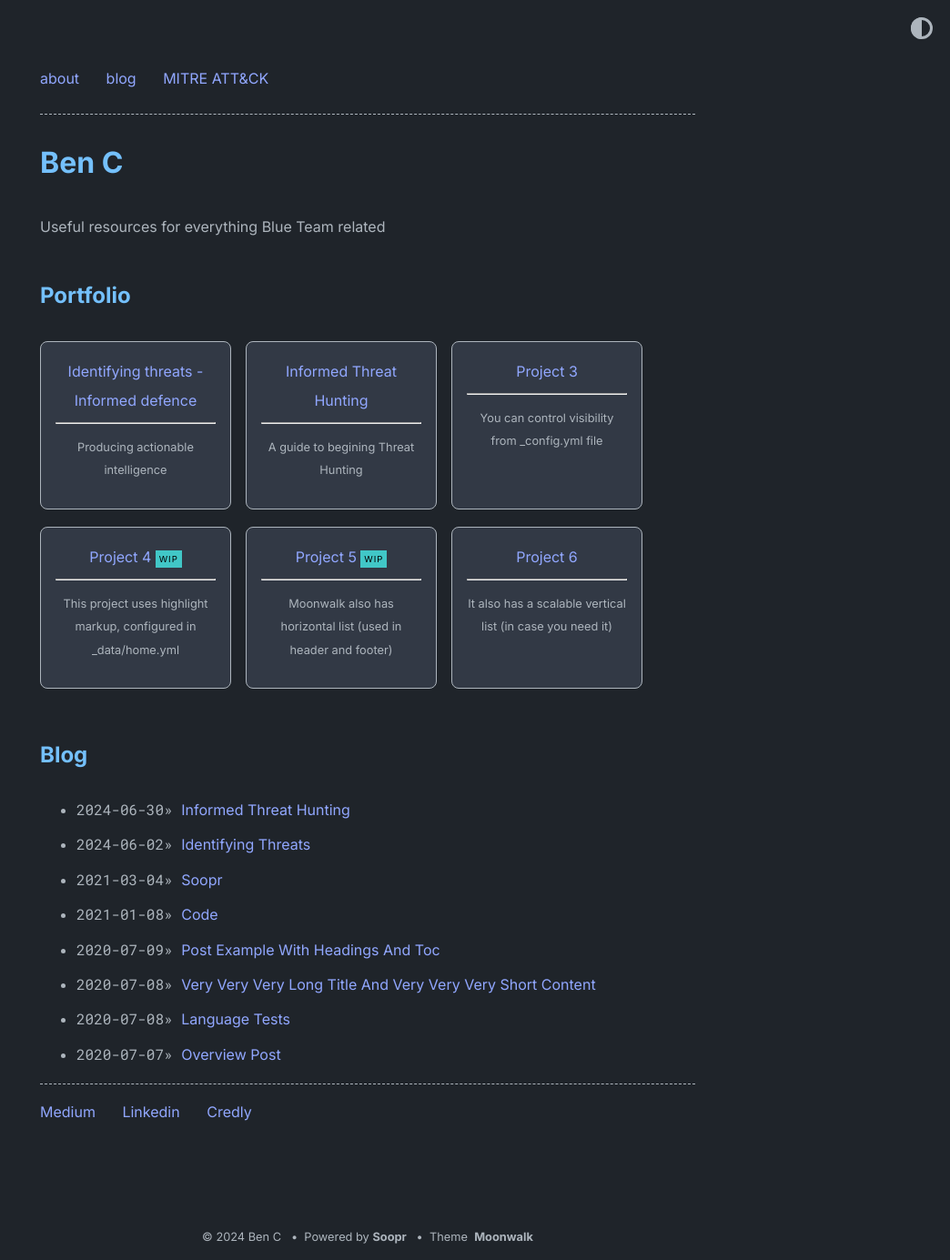
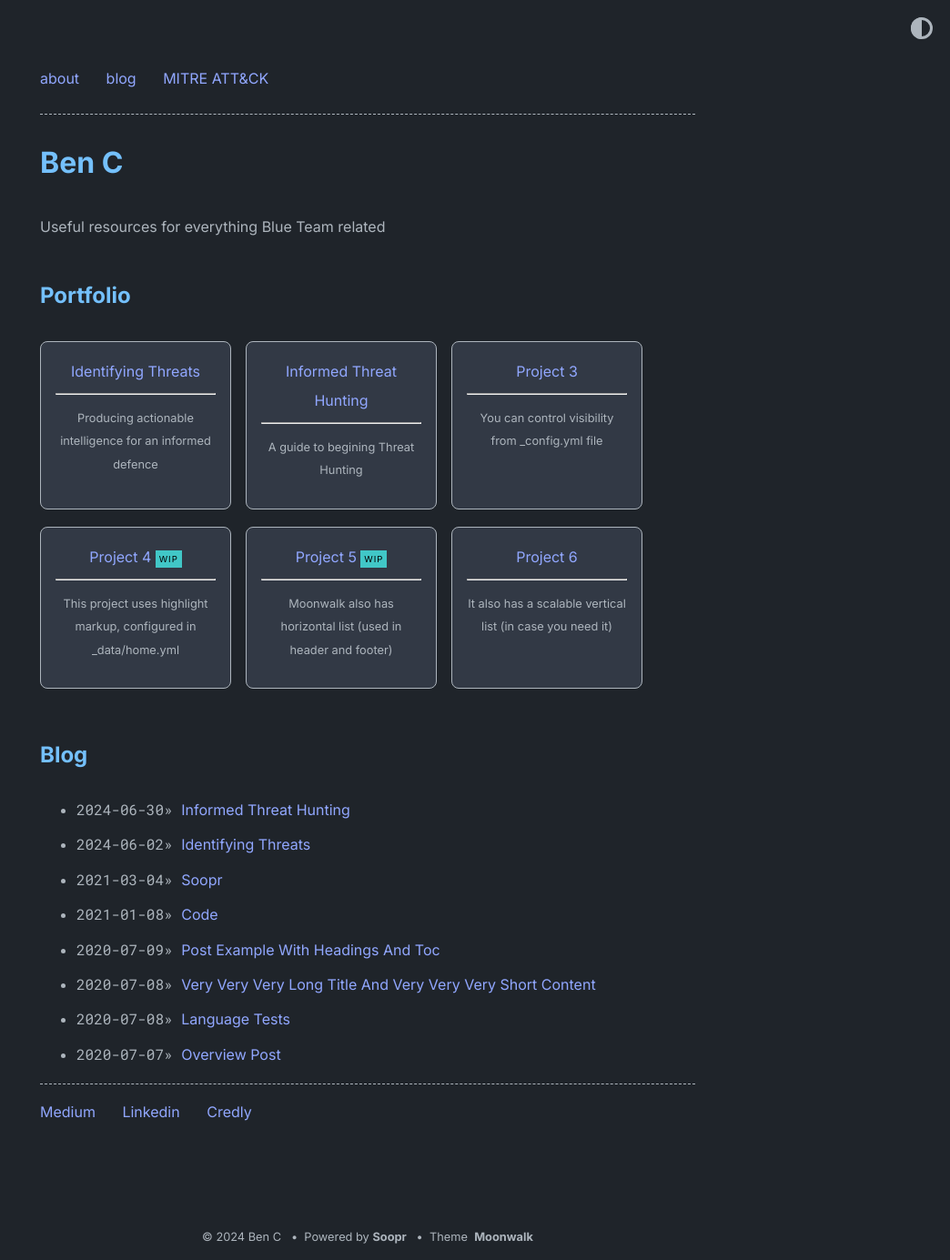
Before and after one commit to BenC-InfoSec/BenC-InfoSec.github.io, a Jekyll site: the page built from index.md, in a window 1280 px wide. Shown: the whole page at 91% size, without its empty margins (236-1280 px from the left). Built offline with Jekyll 4.4.1, drawn with Linux system fonts in a browser that asks for light colours.

Commit message:
Update home.yml

```diff
--- a/_data/home.yml
+++ b/_data/home.yml
@@ -9,9 +9,9 @@ navbar_entries:
     url: https://attack.mitre.org/
 
 project_entries:
-  - title: Identifying threats - Informed defence
+  - title: Identifying Threats
     url: identifying-threats
-    desc: Producing actionable intelligence
+    desc: Producing actionable intelligence for an informed defence
 
   - title: Informed Threat Hunting
     url: informed-threat-hunting
```
